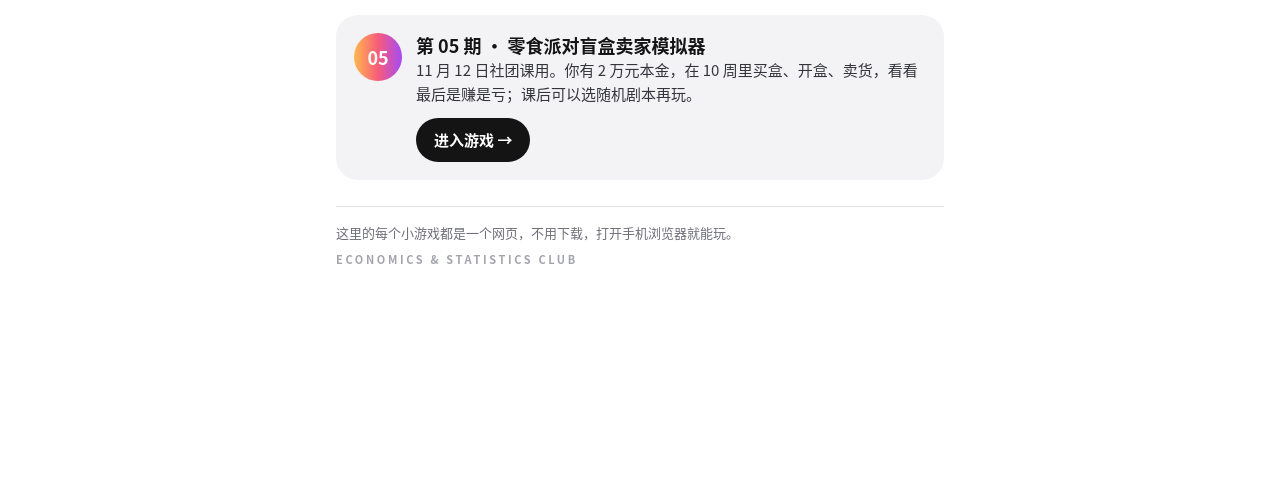
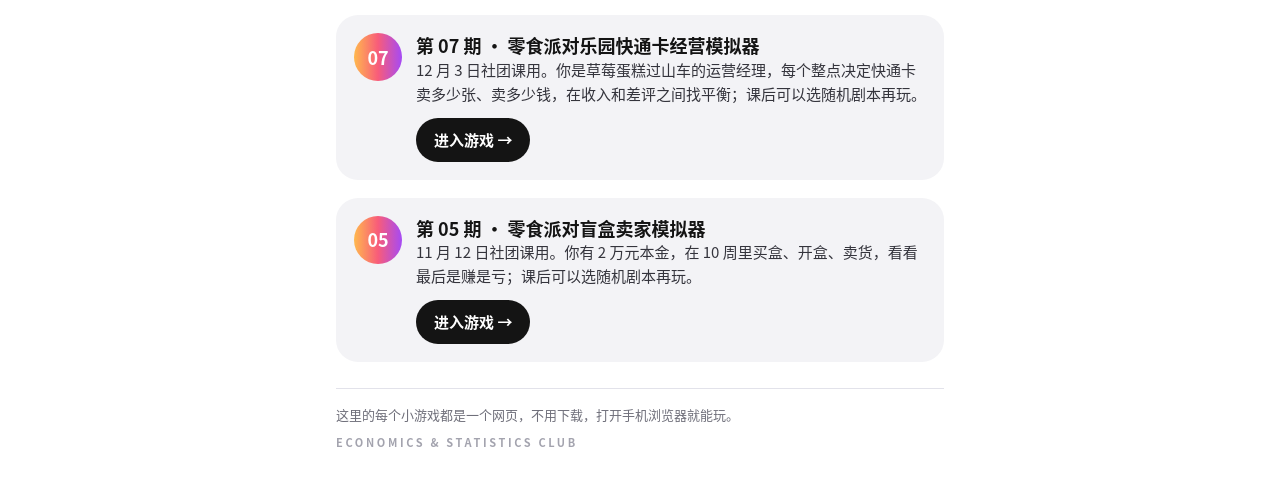
Before and after one commit to jayauguste2010/econ-club, a plain HTML site: page index.html in a window 1280 px wide. Shown: the part 191-676 px from the top of the page. Drawn offline with Linux system fonts and the light colour scheme.

Commit message:
首页：加上第 07 期的游戏入口
Co-Authored-By: Claude Opus 5.5 <noreply@anthropic.com>
Claude-Session: https://claude.ai/code/session_015Hys5TcD7T938ZHdLFbnHT

```diff
--- a/index.html
+++ b/index.html
@@ -86,6 +86,17 @@
   <h1>互动实验室<small>Interactive Lab</small></h1>
   <p class="lead">这里会放每期社团课用到的小游戏和小工具，打开手机浏览器就能玩，课后也可以随时回来再试一次。</p>
 
+  <a class="card game" href="./07/">
+    <div class="row">
+      <div class="badge">07</div>
+      <div style="flex:1">
+        <h2>第 07 期 · 零食派对乐园快通卡经营模拟器</h2>
+        <p class="muted">12 月 3 日社团课用。你是草莓蛋糕过山车的运营经理，每个整点决定快通卡卖多少张、卖多少钱，在收入和差评之间找平衡；课后可以选随机剧本再玩。</p>
+      </div>
+    </div>
+    <span class="go">进入游戏 →</span>
+  </a>
+
   <a class="card game" href="./05/">
     <div class="row">
       <div class="badge">05</div>
```
